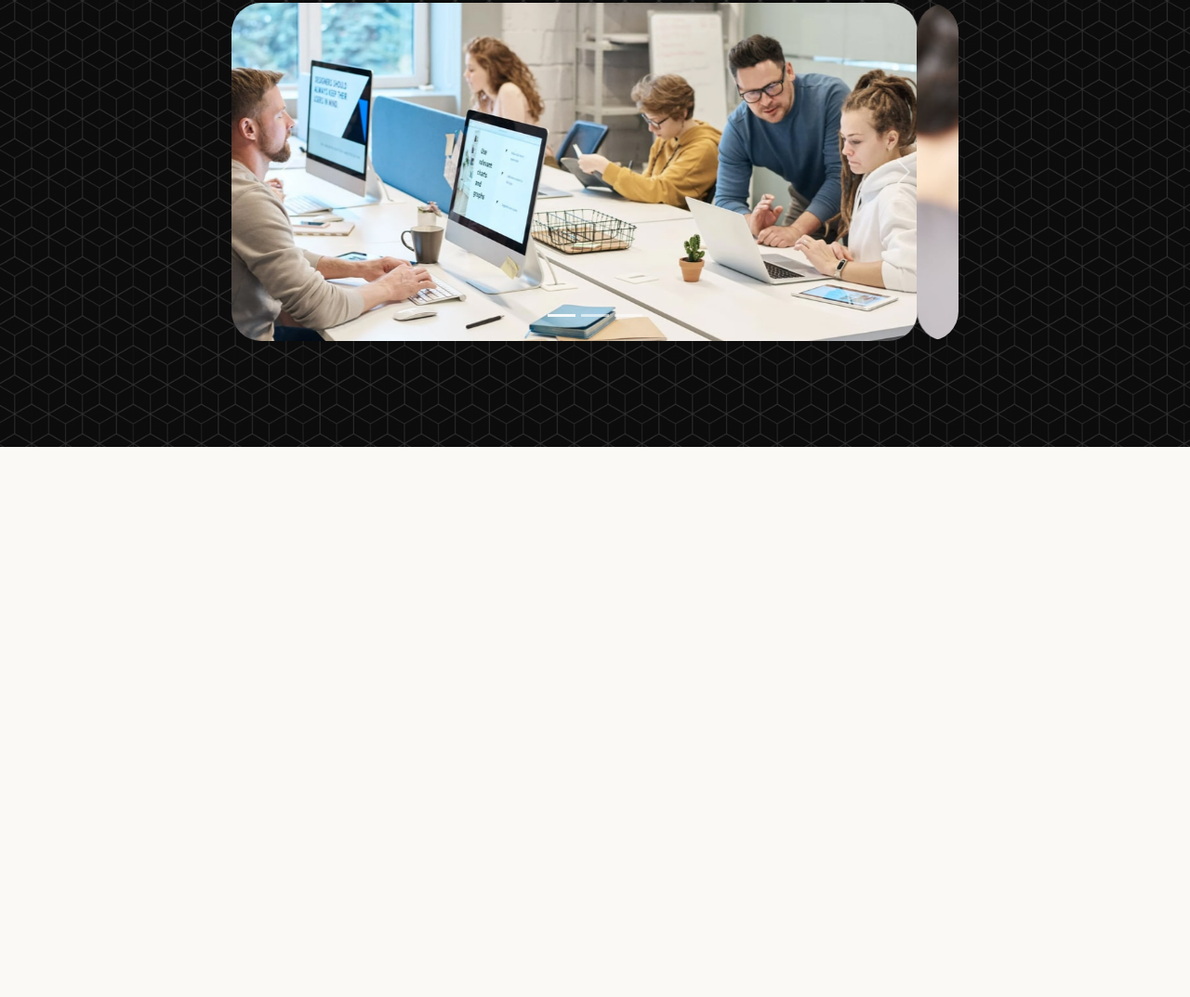
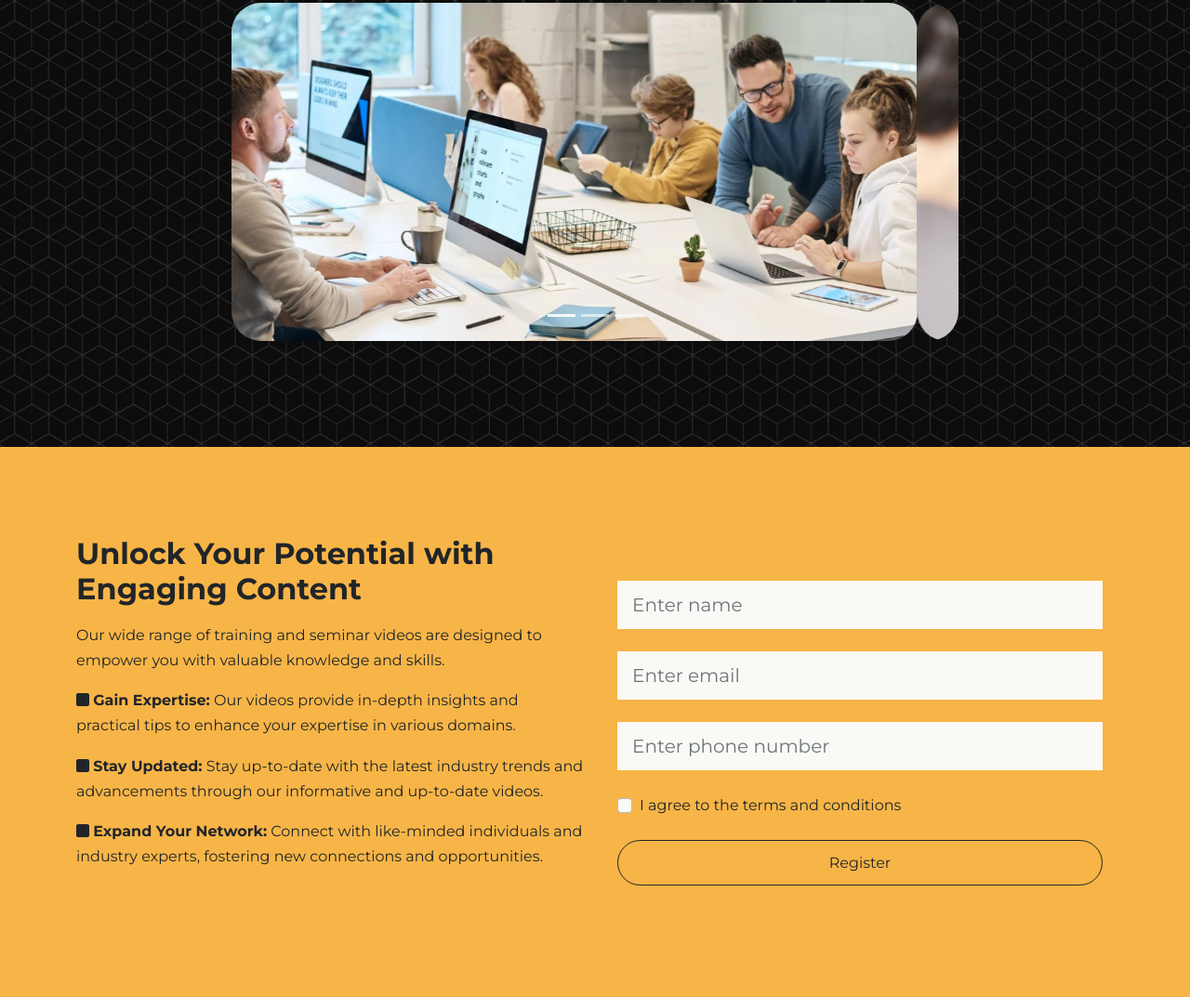
Before and after one commit to kongyutay/bootstrap-corso-training-website, a website: page index.html in a window 1280 px wide. Shown: the part 519-1592 px from the top of the page at 93% size. Before the commit the page ends 1000 px from the top, so only its background shows below. Drawn offline with nearby package versions, Linux system fonts and the light colour scheme; files that its build step writes are made by us from their sources.

Commit message:
register section

```diff
--- a/index.html
+++ b/index.html
@@ -184,6 +184,84 @@
                 </div>
             </div>
         </header>
+
+        <!-- Register -->
+        <section class="register bg-primary py-6 overflow-hidden">
+            <div class="container">
+                <div class="row">
+                    <div class="col-lg-6">
+                        <h2>Unlock Your Potential with Engaging Content</h2>
+                        <p>
+                            Our wide range of training and seminar videos are
+                            designed to empower you with valuable knowledge and
+                            skills.
+                        </p>
+
+                        <ul class="list-unstyled vstack gap-3">
+                            <li>
+                                <i class="fas fa-square"></i>
+                                <strong>Gain Expertise:</strong> Our videos
+                                provide in-depth insights and practical tips to
+                                enhance your expertise in various domains.
+                            </li>
+                            <li>
+                                <i class="fas fa-square"></i>
+                                <strong>Stay Updated:</strong> Stay up-to-date
+                                with the latest industry trends and advancements
+                                through our informative and up-to-date videos.
+                            </li>
+                            <li>
+                                <i class="fas fa-square"></i>
+                                <strong>Expand Your Network:</strong> Connect
+                                with like-minded individuals and industry
+                                experts, fostering new connections and
+                                opportunities.
+                            </li>
+                        </ul>
+                    </div>
+                    <div class="col-lg-6 p-4">
+                        <form>
+                            <div class="my-4">
+                                <input
+                                    type="text"
+                                    class="form-control form-control-lg rounded-0 border-0"
+                                    placeholder="Enter name"
+                                />
+                            </div>
+                            <div class="my-4">
+                                <input
+                                    type="email"
+                                    class="form-control form-control-lg rounded-0 border-0"
+                                    placeholder="Enter email"
+                                />
+                            </div>
+                            <div class="my-4">
+                                <input
+                                    type="text"
+                                    class="form-control form-control-lg rounded-0 border-0"
+                                    placeholder="Enter phone number"
+                                />
+                            </div>
+                            <div class="form-check">
+                                <input
+                                    type="checkbox"
+                                    class="form-check-input"
+                                    value=""
+                                />
+                                <label for="terms" class="form-check-label">
+                                    I agree to the terms and conditions
+                                </label>
+                            </div>
+                            <div class="d-grid mt-4">
+                                <button class="btn btn-outline-dark">
+                                    Register
+                                </button>
+                            </div>
+                        </form>
+                    </div>
+                </div>
+            </div>
+        </section>
         <script src="js/bootstrap.bundle.min.js"></script>
         <script src="js/script.js"></script>
     </body>
```
